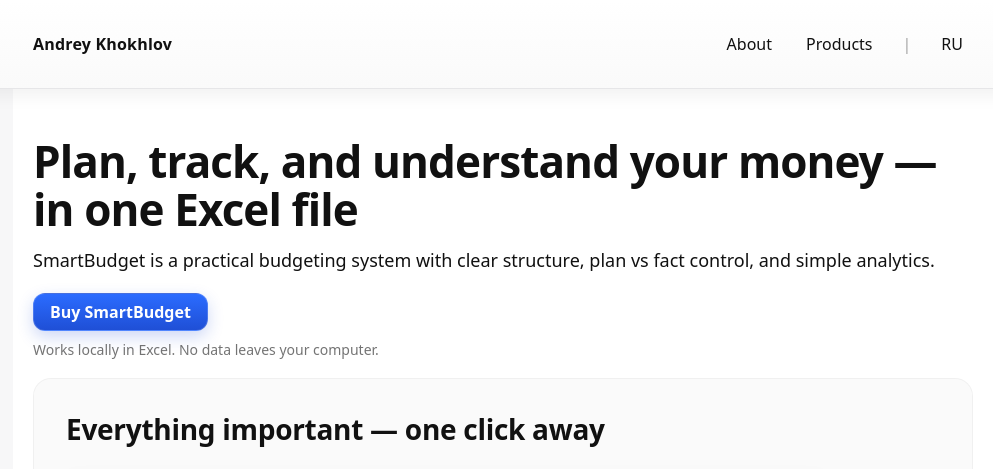
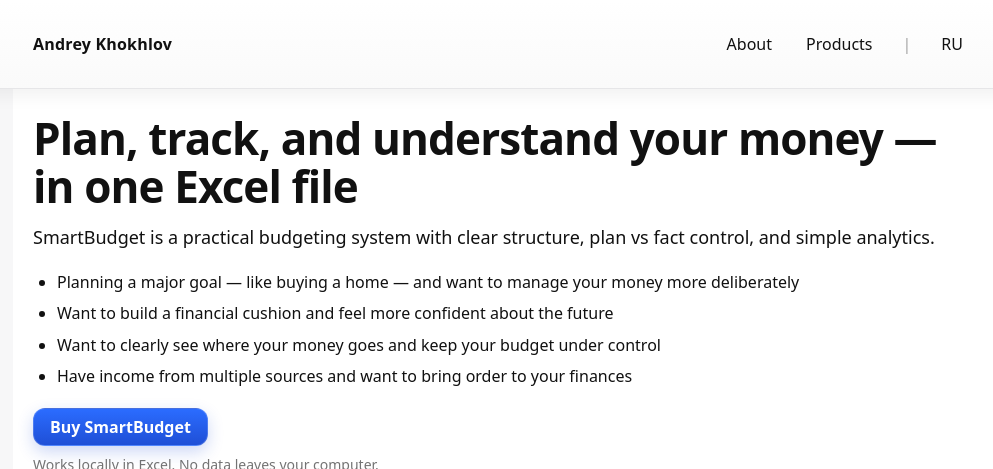
Before and after one commit to AndreyKhokhlovGeekBrains/SmartBudgetSite, a FastAPI app: page /products/smartbudget in a window 1280 px wide. Shown: the top 469 px of the page, without its empty margins (137-1130 px from the left). Run offline with FastAPI, Linux system fonts and the light colour scheme.

Commit message:
Refine SmartBudget landing layout and mobile responsiveness

```diff
--- a/backend/app/core/i18n.py
+++ b/backend/app/core/i18n.py
@@ -89,6 +89,12 @@
 # --- SmartBudget landing (EN) ---
         "sb_landing_title": "Plan, track, and understand your money — in one Excel file",
         "sb_landing_lead": "SmartBudget is a practical budgeting system with clear structure, plan vs fact control, and simple analytics.",
+
+        "sb_landing_case_home": "Planning a major goal — like buying a home — and want to manage your money more deliberately",
+        "sb_landing_case_job": "Want to build a financial cushion and feel more confident about the future",
+        "sb_landing_case_paycheck": "Want to clearly see where your money goes and keep your budget under control",
+        "sb_landing_case_freelance": "Have income from multiple sources and want to bring order to your finances",
+
         "sb_landing_cta_primary": "View product",
         "sb_landing_cta_consult": "Paid консультация в Telegram",
         "sb_landing_note": "Works locally in Excel. No data leaves your computer.",
@@ -215,6 +221,12 @@
 # --- SmartBudget landing (RU) ---
         "sb_landing_title": "Планируйте и контролируйте личный бюджет — в одном Excel-файле",
         "sb_landing_lead": "SmartBudget — практичная система бюджета: понятная структура, план-факт контроль и базовая аналитика.",
+
+        "sb_landing_case_home": "Планируете крупную цель — например, покупку жилья — и хотите лучше управлять деньгами",
+        "sb_landing_case_job": "Хотите создать финансовую подушку и чувствовать себя увереннее в будущем",
+        "sb_landing_case_paycheck": "Хотите лучше понимать, куда уходят деньги, и держать бюджет под контролем",
+        "sb_landing_case_freelance": "Получаете доход из разных источников и хотите навести порядок в финансах",
+
         "sb_landing_cta_primary": "Смотреть продукт",
         "sb_landing_cta_consult": "Платная консультация в Telegram",
         "sb_landing_note": "Работает локально в Excel. Данные никуда не отправляются.",
--- a/backend/app/static/css/sm_landing.css
+++ b/backend/app/static/css/sm_landing.css
@@ -4,7 +4,7 @@
    Hero
    ========================= */
 .sb-hero {
-  padding: 24px 0 18px;
+  padding: 1px 0 18px;
 }
 
 .sb-hero__inner {
@@ -16,6 +16,15 @@
   line-height: 1.1;
   margin: 0 0 12px;
   letter-spacing: -0.02em;
+}
+
+.sb-hero ul {
+  margin-top: 14px;
+  padding-left: 24px;
+}
+
+.sb-hero li {
+  margin-bottom: 8px;
 }
 
 .sb-hero__lead {
@@ -36,6 +45,15 @@
   font-size: 14px;
 }
 
+.sb-hero__cases {
+  margin: 14px 0 18px;
+  padding-left: 18px;
+  line-height: 1.6;
+}
+
+.sb-hero__cases li {
+  margin-bottom: 6px;
+}
 
 /* =========================
    Buttons
--- a/backend/app/templates/sm_landing.html
+++ b/backend/app/templates/sm_landing.html
@@ -15,6 +15,13 @@
   <div class="sb-hero__inner">
     <h1 class="sb-hero__title">{{ t("sb_landing_title") }}</h1>
     <p class="sb-hero__lead">{{ t("sb_landing_lead") }}</p>
+
+    <ul class="sb-hero__cases">
+      <li>{{ t("sb_landing_case_home") }}</li>
+      <li>{{ t("sb_landing_case_job") }}</li>
+      <li>{{ t("sb_landing_case_paycheck") }}</li>
+      <li>{{ t("sb_landing_case_freelance") }}</li>
+    </ul>
 
     <div class="sb-hero__cta">
       <a class="btn btn-primary" href="/checkout/smartbudget">
@@ -42,11 +49,12 @@
 </section>
 
 <section class="sb-section" id="sb-inputs">
-  <div class="sb-section__text">
+
   <h2 class="sb-section__title">{{ t("sb_inputs_title") }}</h2>
-  </div>
 
-  <div class="sb-section__media sb-section__media--full">
+  <div class="sb-section__split">
+
+    <div class="sb-section__media">
       <img class="sb-shot" src="/static/img/smartbudget/sb_inputs{{ img_suffix }}.png" alt="{{ t('sb_inputs_alt') }}">
     </div>
 
@@ -54,6 +62,9 @@
       <p class="sb-section__p">{{ t("sb_inputs_p1") }}</p>
       <p class="sb-section__p">{{ t("sb_inputs_p2") }}</p>
     </div>
+
+  </div>
+
 </section>
 
 <section class="sb-section" id="sb-plan">
```
Also changed, not shown: other parts of backend/app/static/css/sm_landing.css (+70 -2 lines), backend/app/static/img/smartbudget/sb_compare_en.png (added), backend/app/static/img/smartbudget/sb_fact.png, backend/app/static/img/smartbudget/sb_fact_en.png (added), backend/app/static/img/smartbudget/sb_inputs_en.png (added), backend/app/static/img/smartbudget/sb_nav_en.png (added), backend/app/static/img/smartbudget/sb_plan_en.png (added), backend/app/static/img/smartbudget/sb_savings_viz_en.png (added), backend/app/static/img/smartbudget/sb_utilities_en.png (added). Lines whose indentation alone changed are shown as unchanged.
